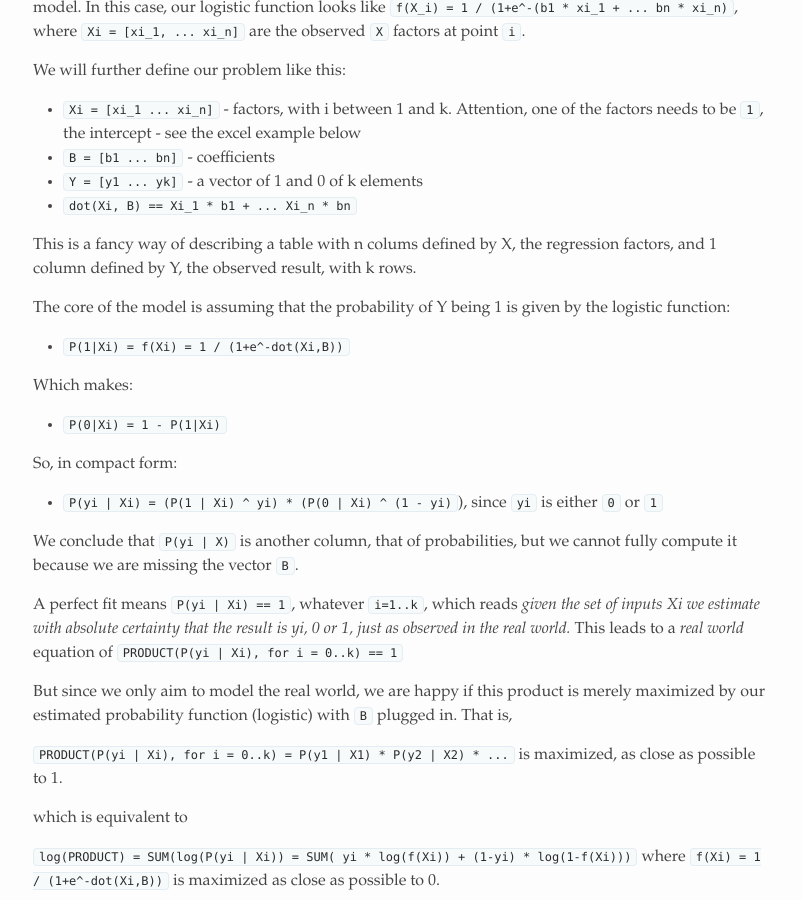
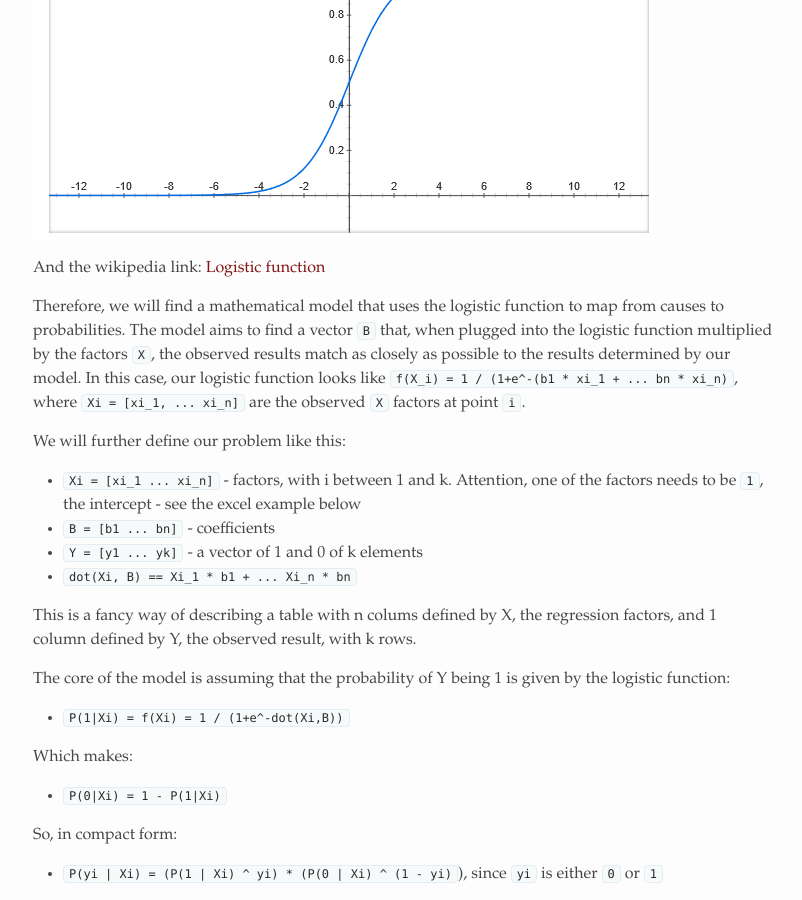
Before and after one commit to alexandrugris/my-jekyll-tech-blog, a Jekyll site: the page built from MyBlog/_posts/2018-08-24-logistic-regression.markdown, in a window 1280 px wide and 900 px high, scrolled down 1150 px. Shown: the whole window, without its empty margins (237-1039 px from the left). Built offline with Jekyll 4.4.1, drawn with Linux system fonts in a browser that asks for light colours.

Commit message:
logistic finished

```diff
--- a/MyBlog/_posts/2018-08-24-logistic-regression.markdown
+++ b/MyBlog/_posts/2018-08-24-logistic-regression.markdown
@@ -26,7 +26,9 @@
 - it is continuous
 - has an inflection point from which `f(x)` grows quickly from close to 0 to close to 1
 
-[Logistic function](https://en.wikipedia.org/wiki/Logistic_function)
+![Logistic function]({{site.url}}/assets/logistic_regression_8.png)
+
+And the wikipedia link: [Logistic function](https://en.wikipedia.org/wiki/Logistic_function)
 
 Therefore, we will find a mathematical model that uses the logistic function to map from causes to probabilities. The model aims to find a vector `B` that, when plugged into the logistic function multiplied by the factors `X`, the observed results match as closely as possible to the results determined by our model. In this case, our logistic function looks like `f(X_i) = 1 / (1+e^-(b1 * xi_1 + ... bn * xi_n)`, where `Xi = [xi_1, ... xi_n]` are the observed `X` factors at point `i`.
 
```
Also changed, not shown: MyBlog/assets/logistic_regression_8.png (added).
